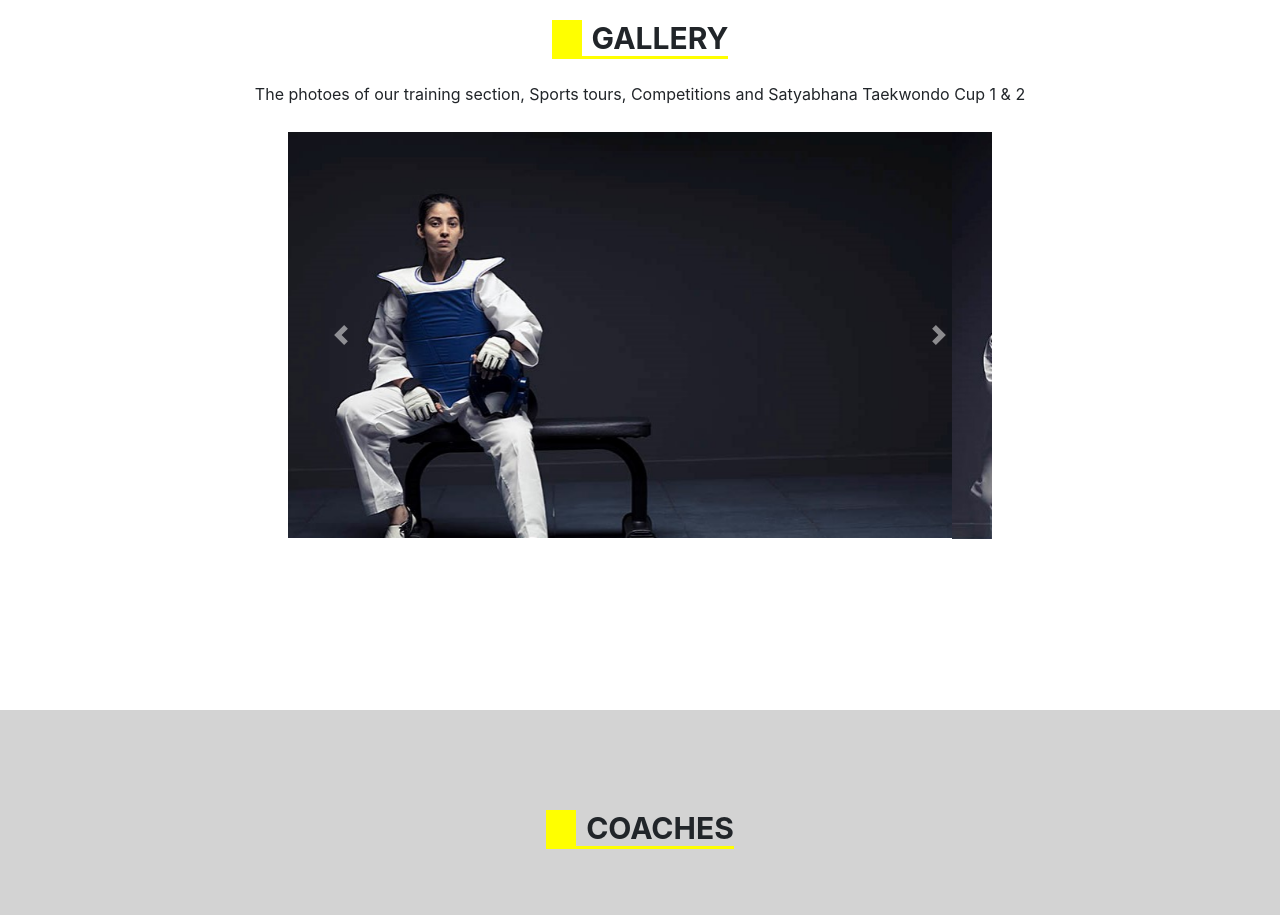
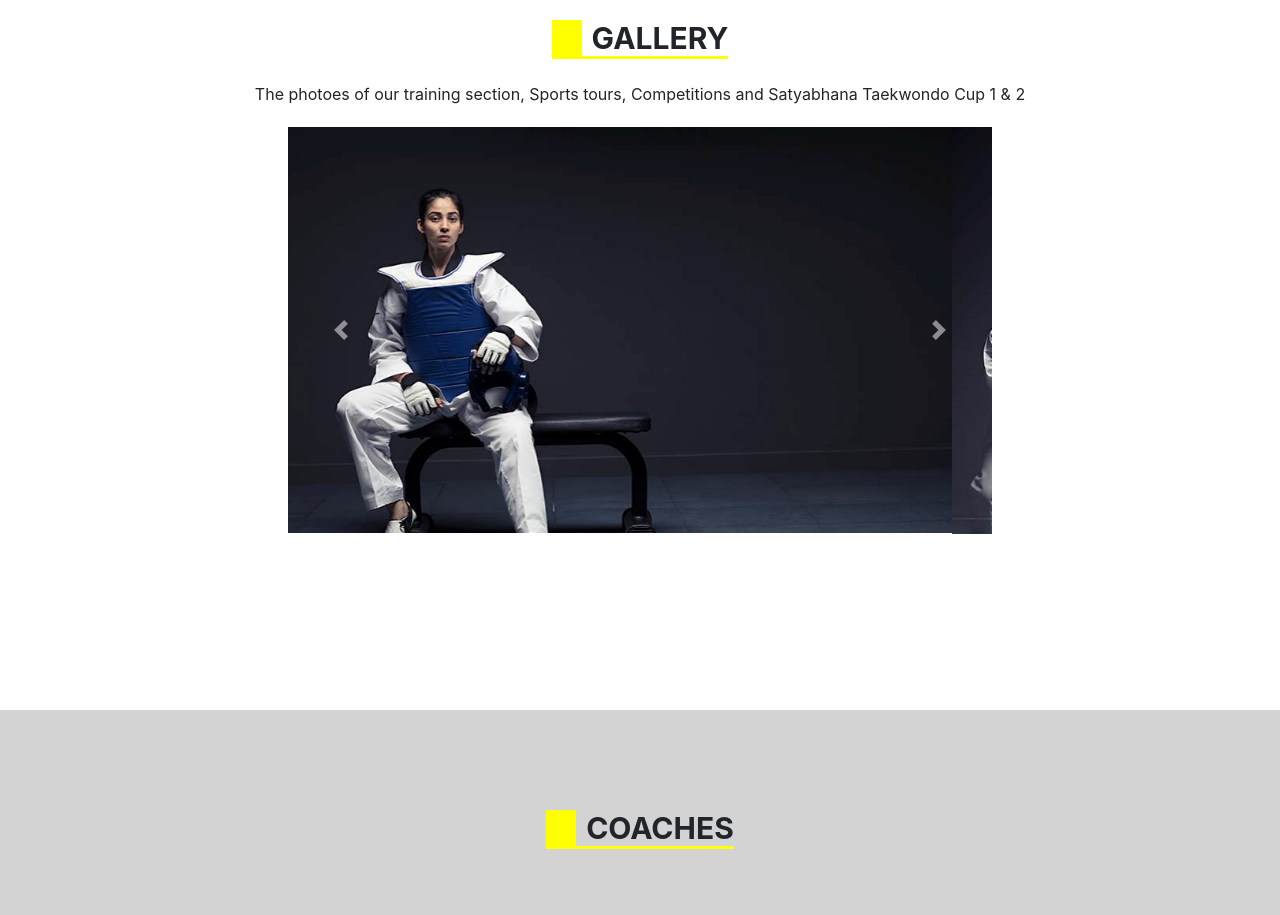
Before and after one commit to Saurabhmeharkar/taekwondo.project, a plain HTML site: page index.html in a window 1280 px wide. Shown: the part 1720-2635 px from the top of the page. Drawn offline with nearby package versions, Linux system fonts and the light colour scheme.

Commit message:
Update home.css

```diff
--- a/css/home.css
+++ b/css/home.css
@@ -245,12 +245,12 @@ header .navbar ul li a.active::before{
 }
 
 .gallery .gallery-content{
-    height: 30vh;
+    height: 25vh;
     width: 55vw;
     justify-content: center;
     align-items: center;
     margin: auto;
-    margin-top: 10px;
+    margin-top: 5px;
 }
 
 /* coach */
```
